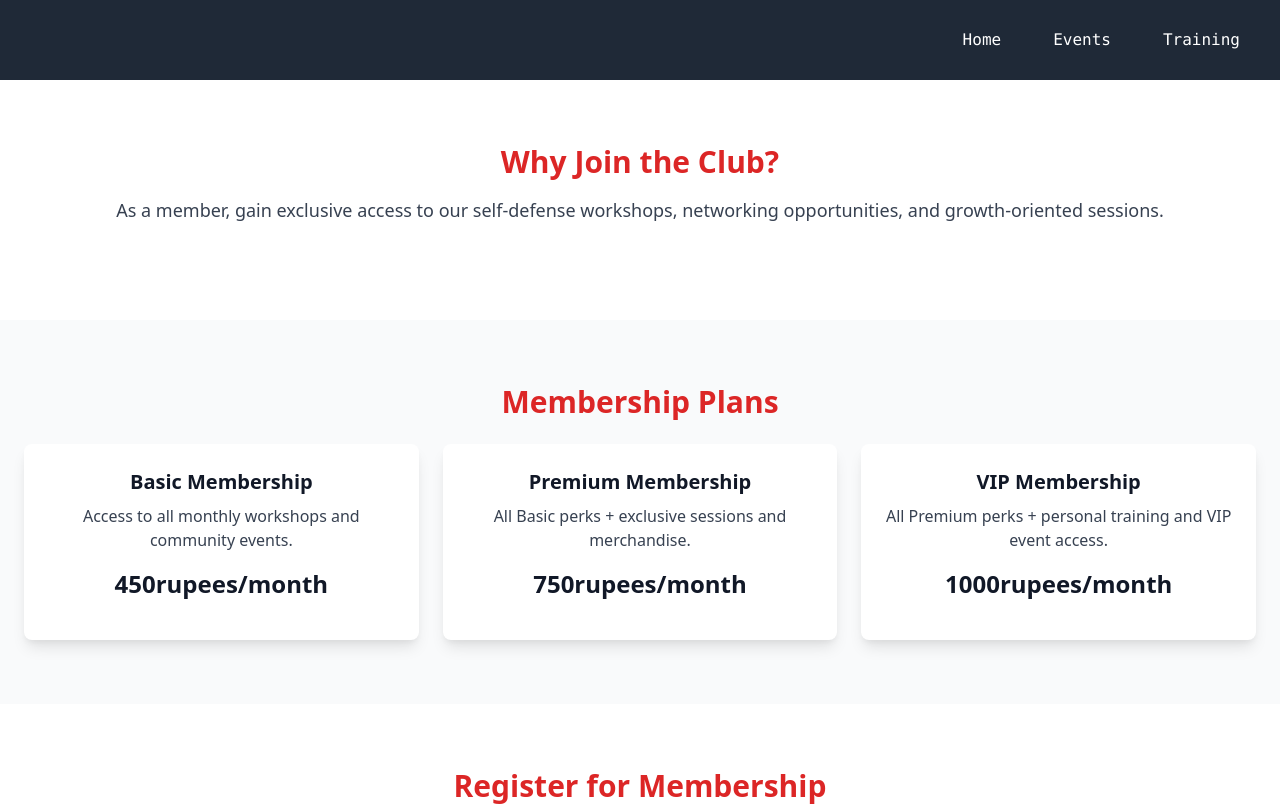
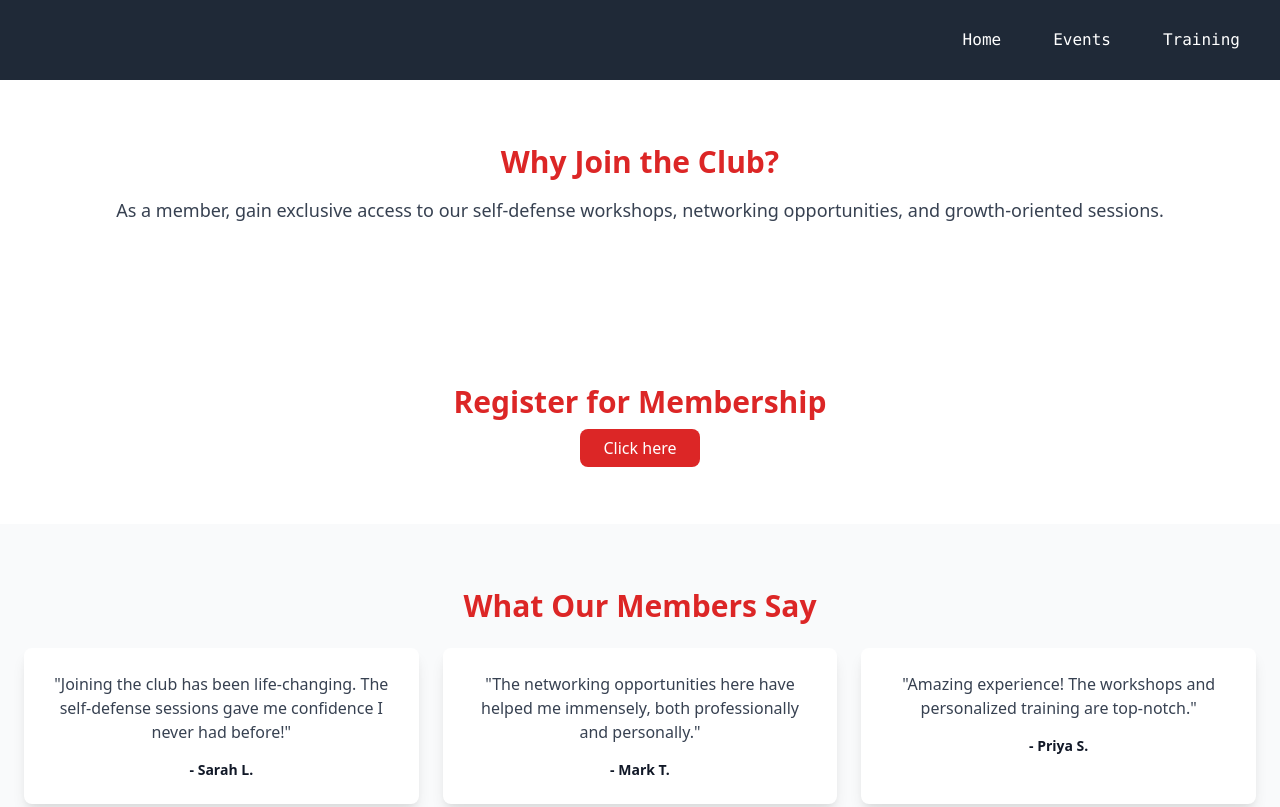
Before and after one commit to Sushanth1425/dragon-fist-website, a plain HTML site: page membership.html in a window 1280 px wide. Shown: the top 807 px of the page. Drawn offline with nearby package versions, Linux system fonts and the light colour scheme; a script that the page names is missing.

Commit message:
Update membership.html

```diff
--- a/membership.html
+++ b/membership.html
@@ -17,28 +17,7 @@
       <p class="text-lg text-gray-700 mb-8">As a member, gain exclusive access to our self-defense workshops, networking opportunities, and growth-oriented sessions.</p>
     </div>
   </section>
-  <section class="py-16 bg-gray-50" id="membership-plans">
-    <div class="container mx-auto px-6 text-center">
-      <h2 class="text-3xl font-bold text-red-600 mb-6">Membership Plans</h2>
-      <div class="grid gap-6 sm:grid-cols-1 md:grid-cols-2 lg:grid-cols-3">
-        <div class="bg-white p-6 rounded-lg shadow-lg">
-          <h3 class="text-xl font-bold mb-2">Basic Membership</h3>
-          <p class="text-gray-700 mb-4">Access to all monthly workshops and community events.</p>
-          <p class="text-2xl font-bold mb-4">450rupees/month</p>
-        </div>
-        <div class="bg-white p-6 rounded-lg shadow-lg">
-          <h3 class="text-xl font-bold mb-2">Premium Membership</h3>
-          <p class="text-gray-700 mb-4">All Basic perks + exclusive sessions and merchandise.</p>
-          <p class="text-2xl font-bold mb-4">750rupees/month</p>
-        </div>
-        <div class="bg-white p-6 rounded-lg shadow-lg">
-          <h3 class="text-xl font-bold mb-2">VIP Membership</h3>
-          <p class="text-gray-700 mb-4">All Premium perks + personal training and VIP event access.</p>
-          <p class="text-2xl font-bold mb-4">1000rupees/month</p>
-        </div>
-      </div>
-    </div>
-  </section>
+
   <section class="py-16 bg-white" id="sign-up">
     <div class="container mx-auto px-6">
       <h2 class="text-3xl font-bold text-center text-red-600 mb-4">Register for Membership</h2>
```
